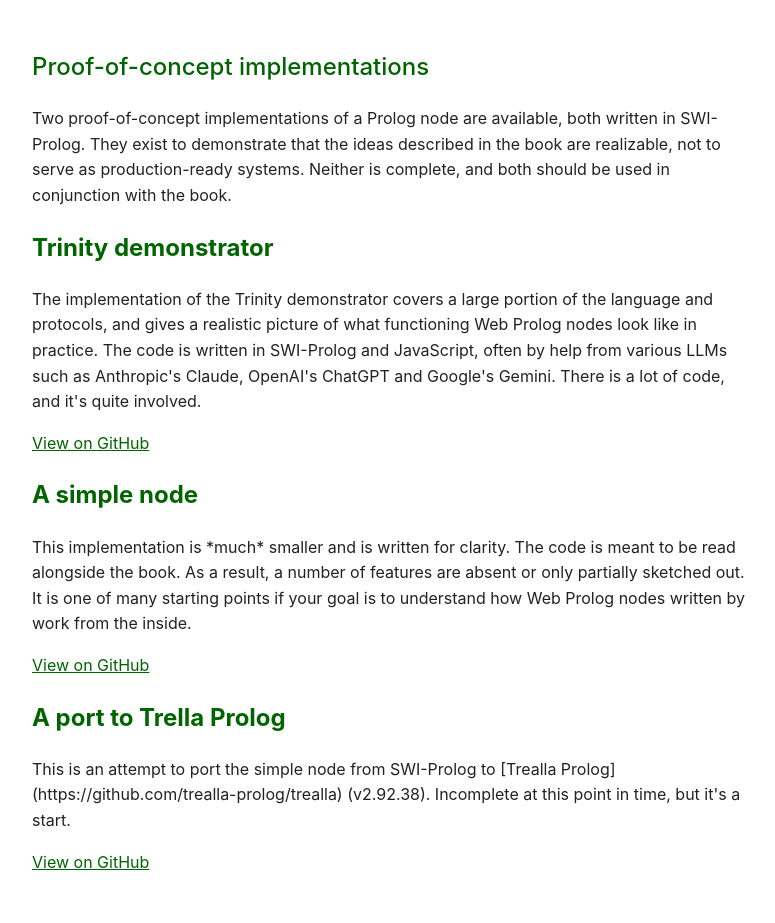
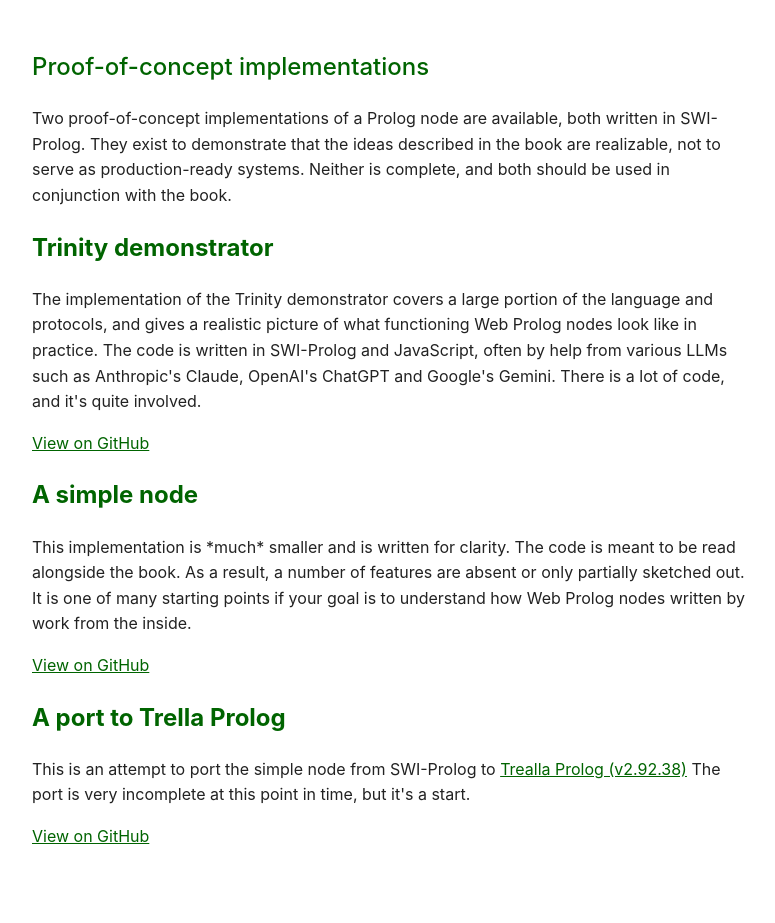
Before and after one commit to torbjornlager/book-project-home, a Jekyll site: the page pocs.html, which Jekyll copies as it is, in a window 1280 px wide. Shown: the whole page, without its empty margins (248-1023 px from the left). Built offline with Jekyll 4.4.1, drawn with Linux system fonts in a browser that asks for light colours; after the commit the page ends 900 px from its top, so only the background shows below that.

Commit message:
Correct URL.

```diff
--- a/pocs.html
+++ b/pocs.html
@@ -68,8 +68,8 @@
 
   <p>
     This is an attempt to port the simple node from SWI-Prolog to
-    [Trealla Prolog](https://github.com/trealla-prolog/trealla)
-    (v2.92.38). Incomplete at this point in time, but it's a start.
+    <a href="https://github.com/trealla-prolog/trealla">Trealla Prolog (v2.92.38)</a>
+    The port is very incomplete at this point in time, but it's a start.
   </p>
 
   <p>
```
